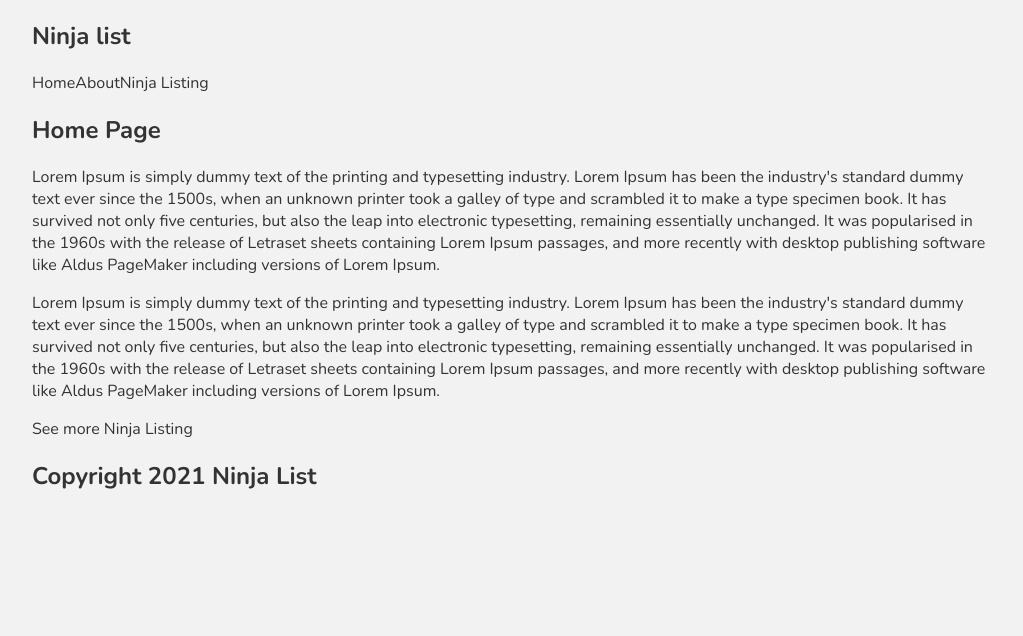
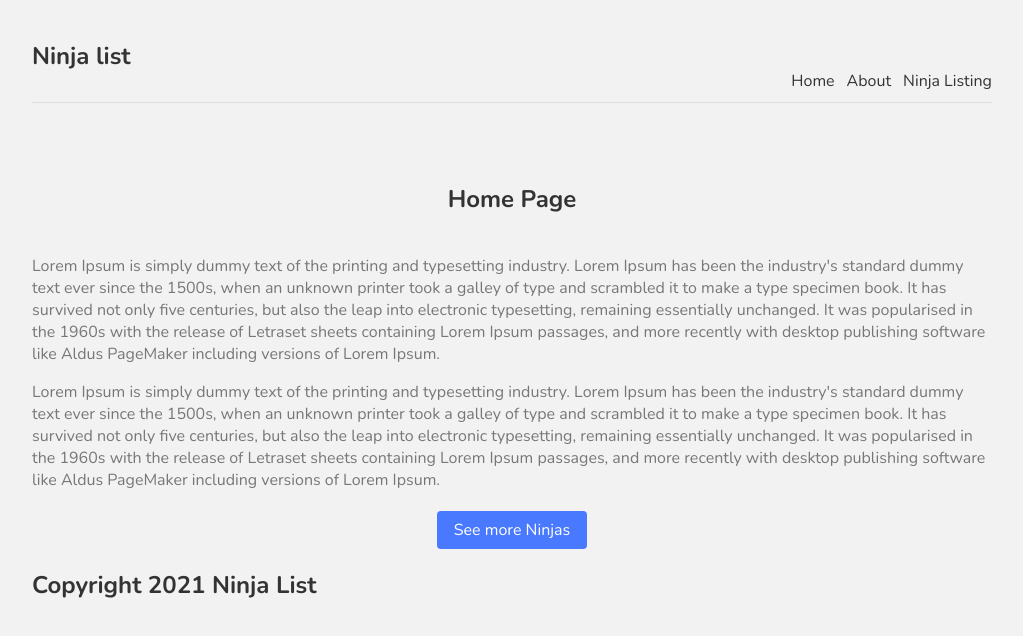
Before and after one commit to rakeshdr543/next-users, a Next.js app: page / in a window 1280 px wide. Shown: the top 636 px of the page, without its empty margins (128-1151 px from the left). Built offline with nearby package versions, Linux system fonts and the light colour scheme.

Commit message:
Added pages styling

```diff
--- a/comps/Header.js
+++ b/comps/Header.js
@@ -1,12 +1,12 @@
 import Link from 'next/link'
 const Header = () => {
     return (
-        <div>
-            <h2>Ninja list</h2>
+        <nav>
+            <h2 className='logo'>Ninja list</h2>
             <Link href='/'><a>Home</a></Link>
             <Link href='/about'><a>About</a></Link>
             <Link href='/ninjas'><a>Ninja Listing</a></Link>
-        </div>
+        </nav>
      );
 }
 
--- a/pages/index.js
+++ b/pages/index.js
@@ -8,11 +8,11 @@
 export default function Home() {
   return (
     <div>
-     <h2>Home Page</h2>
-     <p>Lorem Ipsum is simply dummy text of the printing and typesetting industry. Lorem Ipsum has been the industry's standard dummy text ever since the 1500s, when an unknown printer took a galley of type and scrambled it to make a type specimen book. It has survived not only five centuries, but also the leap into electronic typesetting, remaining essentially unchanged. It was popularised in the 1960s with the release of Letraset sheets containing Lorem Ipsum passages, and more recently with desktop publishing software like Aldus PageMaker including versions of Lorem Ipsum.</p>
+     <h2 className={styles.title}>Home Page</h2>
+     <p className={styles.text}>Lorem Ipsum is simply dummy text of the printing and typesetting industry. Lorem Ipsum has been the industry's standard dummy text ever since the 1500s, when an unknown printer took a galley of type and scrambled it to make a type specimen book. It has survived not only five centuries, but also the leap into electronic typesetting, remaining essentially unchanged. It was popularised in the 1960s with the release of Letraset sheets containing Lorem Ipsum passages, and more recently with desktop publishing software like Aldus PageMaker including versions of Lorem Ipsum.</p>
 
-    <p>Lorem Ipsum is simply dummy text of the printing and typesetting industry. Lorem Ipsum has been the industry's standard dummy text ever since the 1500s, when an unknown printer took a galley of type and scrambled it to make a type specimen book. It has survived not only five centuries, but also the leap into electronic typesetting, remaining essentially unchanged. It was popularised in the 1960s with the release of Letraset sheets containing Lorem Ipsum passages, and more recently with desktop publishing software like Aldus PageMaker including versions of Lorem Ipsum.</p>
-    <Link href='/ninjas'><a>See more Ninja Listing</a></Link>
+    <p className={styles.text}>Lorem Ipsum is simply dummy text of the printing and typesetting industry. Lorem Ipsum has been the industry's standard dummy text ever since the 1500s, when an unknown printer took a galley of type and scrambled it to make a type specimen book. It has survived not only five centuries, but also the leap into electronic typesetting, remaining essentially unchanged. It was popularised in the 1960s with the release of Letraset sheets containing Lorem Ipsum passages, and more recently with desktop publishing software like Aldus PageMaker including versions of Lorem Ipsum.</p>
+    <Link href='/ninjas'><a className={styles.btn}>See more Ninjas</a></Link>
     </div>
   )
 }
```
